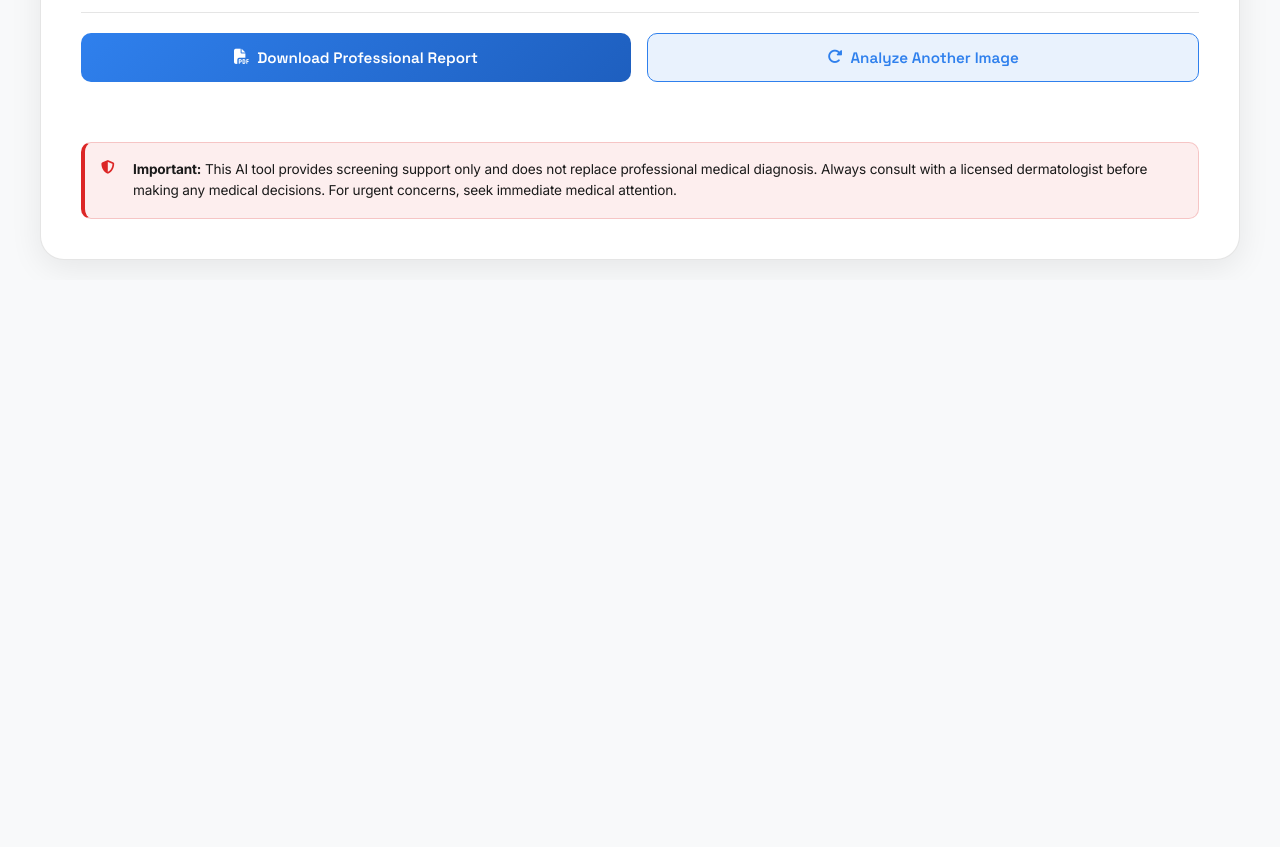
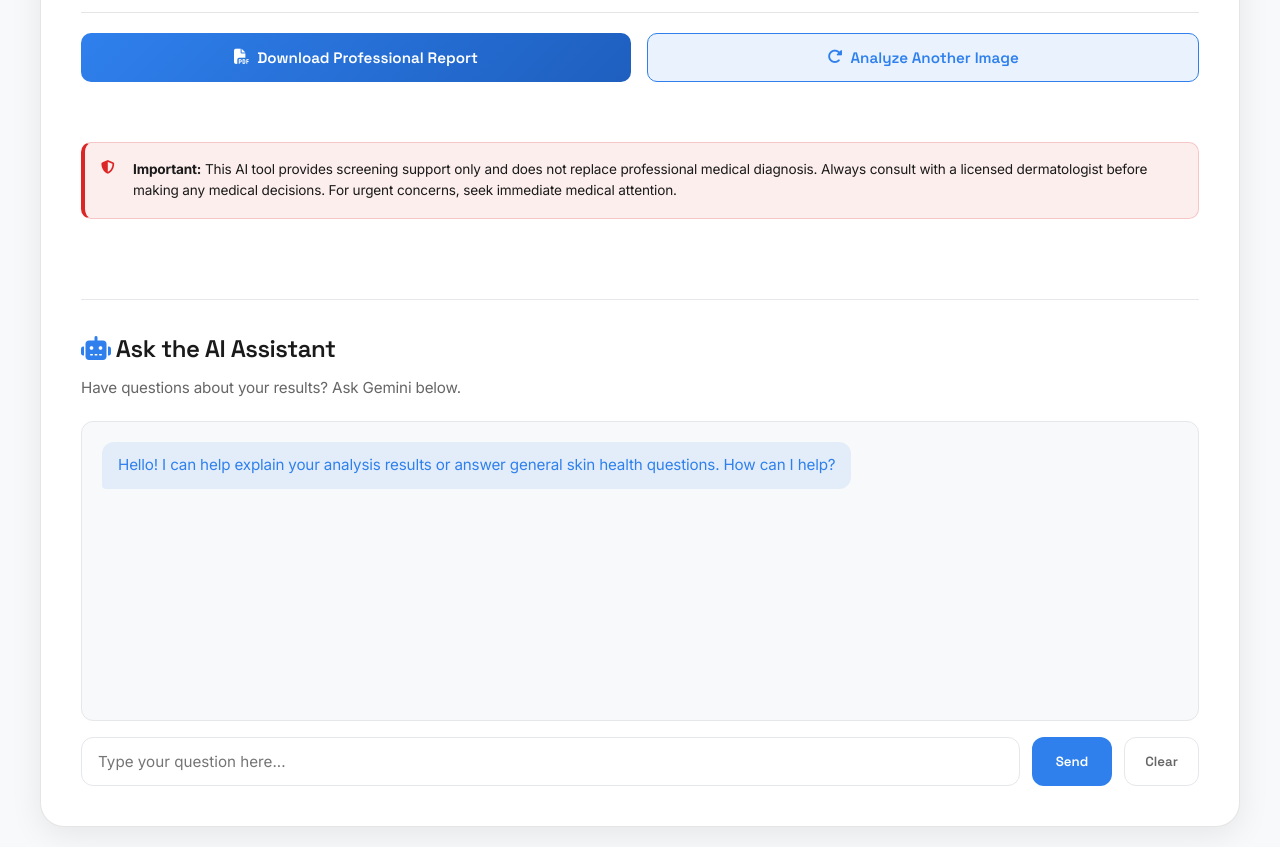
Before and after one commit to harman836/skin-disease-detector, a Flask app: page /results in a window 1280 px wide; the page is wider, and only the part inside the window is pictured. Shown: the part 1685-2532 px from the top of that part. Before the commit the page ends 1947 px from the top of that part, so only its background shows below. Run offline with Flask 3, Linux system fonts and the light colour scheme.

Commit message:
added chatbot

```diff
--- a/app.py
+++ b/app.py
@@ -5,6 +5,16 @@ import os
 from pathlib import Path
 from io import BytesIO
 import base64
+
+# --- ADDED FOR CHATBOT ---
+import google.generativeai as genai
+from dotenv import load_dotenv
+
+# Force Python to find the .env file exactly where app.py is located
+basedir = os.path.abspath(os.path.dirname(__file__))
+env_path = os.path.join(basedir, '.env')
+load_dotenv(env_path)
+# -------------------------
 
 app = Flask(__name__)
 
@@ -15,25 +25,36 @@ IMAGE_SIZE = (224, 224)  # Target image size
 
 app.config['MAX_CONTENT_LENGTH'] = MAX_CONTENT_LENGTH
 
+# --- ADDED FOR CHATBOT ---
+api_key = os.getenv("GEMINI_API_KEY")
+
+# Let's print this to the terminal so we can see if it worked!
+print(f"--- DEBUG: Looking for .env file at: {env_path} ---")
+if api_key:
+    print(f"--- DEBUG: API Key found! It starts with: {api_key[:5]}... ---")
+    genai.configure(api_key=api_key)
+    model = genai.GenerativeModel(
+        model_name="gemini-2.5-flash",
+        system_instruction="You are a helpful skin health assistant. Remind users that you are an AI, not a doctor."
+    )
+else:
+    print("--- 🚨 CRITICAL ERROR: API Key is STILL None. Python cannot read the .env file! ---")
+# -------------------------
 
 def allowed_file(filename):
     return '.' in filename and filename.rsplit('.', 1)[1].lower() in ALLOWED_EXTENSIONS
-
 
 @app.route('/')
 def index():
     return render_template('index.html')
 
-
 @app.route('/capture')
 def capture():
     return render_template('capture.html')
 
-
 @app.route('/results')
 def results():
     return render_template('results.html')
-
 
 @app.route('/upload', methods=['POST'])
 def upload_file():
@@ -96,5 +117,25 @@ def upload_file():
         return jsonify({'error': str(e)}), 500
 
 
+# --- ADDED FOR CHATBOT ---
+@app.route('/chat', methods=['POST'])
+def chat():
+    user_input = request.json.get('message')
+    if not user_input:
+        return jsonify({'error': 'No message'}), 400
+
+    # Check if the model actually loaded
+    if 'model' not in globals():
+        return jsonify({'error': "Python can't find the .env file or the key inside it."}), 500
+
+    try:
+        response = model.generate_content(user_input)
+        return jsonify({'reply': response.text})
+    except Exception as e:
+        # This will send Google's EXACT error message to your screen
+        return jsonify({'error': f"Google AI Error: {str(e)}"}), 500
+# -------------------------
+
+
 if __name__ == '__main__':
     app.run(debug=True)
--- a/templates/results.html
+++ b/templates/results.html
@@ -15,7 +15,6 @@
 <body class="results-page">
     <div class="results-wrapper">
         <div class="results-container">
-            <!-- Header -->
             <div class="results-header">
                 <button class="back-btn" id="back-btn" title="Go Back">
                     <i class="fas fa-arrow-left"></i> Back
@@ -24,11 +23,8 @@
                 <div class="timestamp" id="timestamp"></div>
             </div>
 
-            <!-- Two Column Layout -->
             <div class="results-content">
-                <!-- LEFT COLUMN -->
                 <div class="results-left">
-                    <!-- Image Section -->
                     <div class="image-section">
                         <div class="image-label">Uploaded Image</div>
                         <div class="image-container">
@@ -42,9 +38,7 @@
                     </div>
                 </div>
 
-                <!-- RIGHT COLUMN -->
                 <div class="results-right">
-                    <!-- AI Analysis Summary Card -->
                     <div class="ai-summary-card" id="summaryCard">
                         <div class="summary-header">
                             <h2>
@@ -75,7 +69,6 @@
                         </div>
                     </div>
 
-                    <!-- What This Means Section -->
                     <div class="what-means-card">
                         <h3>📖 What This Means</h3>
                         <p id="explanationText" class="explanation-text">
@@ -83,7 +76,6 @@
                         </p>
                     </div>
 
-                    <!-- Recommended Action -->
                     <div class="recommendation-card" id="recommendationCard">
                         <h3>🚨 Recommended Action</h3>
                         <div class="recommendation-content" id="recommendationContent">
@@ -91,7 +83,6 @@
                         </div>
                     </div>
 
-                    <!-- Confidence Breakdown -->
                     <div class="confidence-section">
                         <h3>📊 Confidence Breakdown</h3>
                         <p class="confidence-hint">
@@ -100,11 +91,9 @@
                         </p>
 
                         <div class="disease-results" id="diseaseResults">
-                            <!-- Dynamically populated -->
-                        </div>
+                            </div>
                     </div>
 
-                    <!-- Model Transparency -->
                     <details class="model-info">
                         <summary class="model-info-title">
                             <i class="fas fa-microchip"></i>
@@ -121,7 +110,6 @@
                 </div>
             </div>
 
-            <!-- Action Buttons -->
             <div class="results-actions">
                 <button class="btn btn-primary" id="download-btn">
                     <i class="fas fa-file-pdf"></i>
@@ -133,7 +121,6 @@
                 </button>
             </div>
 
-            <!-- Medical Disclaimer -->
             <div class="medical-disclaimer">
                 <i class="fas fa-shield-alt"></i>
                 <p>
@@ -141,7 +128,26 @@
                     Always consult with a licensed dermatologist before making any medical decisions. For urgent concerns, seek immediate medical attention.
                 </p>
             </div>
-        </div>
+
+            <div style="margin-top: 40px; border-top: 1px solid #e5e7eb; padding-top: 30px;">
+                <h2 style="font-family: 'Space Grotesk', sans-serif; font-size: 1.5rem; font-weight: 600; color: #1a1a1a; margin-bottom: 8px;">
+                    <i class="fas fa-robot" style="color: #2F80ED;"></i> Ask the AI Assistant
+                </h2>
+                <p style="color: #666; font-size: 0.95rem; margin-bottom: 20px;">Have questions about your results? Ask Gemini below.</p>
+
+                <div id="chat-window" style="height: 300px; overflow-y: auto; background: #f8f9fa; border: 1px solid #e5e7eb; border-radius: 12px; padding: 20px; display: flex; flex-direction: column; gap: 12px; margin-bottom: 16px;">
+                    <div style="background: rgba(47, 128, 237, 0.1); color: #2F80ED; padding: 12px 16px; border-radius: 12px; border-bottom-left-radius: 4px; max-width: 80%; align-self: flex-start; font-size: 0.95rem; line-height: 1.5;">
+                        Hello! I can help explain your analysis results or answer general skin health questions. How can I help?
+                    </div>
+                </div>
+
+                <div style="display: flex; gap: 12px;">
+                    <input type="text" id="chat-input" placeholder="Type your question here..." style="flex: 1; padding: 14px 16px; border: 1px solid #e5e7eb; border-radius: 12px; font-family: 'Inter', sans-serif; font-size: 0.95rem; outline: none;" onkeypress="if(event.key==='Enter') sendChat()">
+                    <button onclick="sendChat()" style="background: #2F80ED; color: white; border: none; padding: 0 24px; border-radius: 12px; font-weight: 600; cursor: pointer; font-family: 'Space Grotesk', sans-serif; transition: 0.2s;">Send</button>
+                    <button onclick="clearChat()" style="background: white; color: #666; border: 1px solid #e5e7eb; padding: 0 20px; border-radius: 12px; font-weight: 600; cursor: pointer; font-family: 'Space Grotesk', sans-serif; transition: 0.2s;">Clear</button>
+                </div>
+            </div>
+            </div>
     </div>
 
     <script>
@@ -366,6 +372,51 @@
                 console.log('No image data found in localStorage');
             }
         });
+
+        // ==========================================
+        // CHATBOT JAVASCRIPT
+        // ==========================================
+        async function sendChat() {
+            const input = document.getElementById('chat-input');
+            const windowDiv = document.getElementById('chat-window');
+            const msg = input.value.trim();
+            if(!msg) return;
+
+            // Display user message
+            windowDiv.innerHTML += `<div style="background: #2F80ED; color: white; padding: 12px 16px; border-radius: 12px; border-bottom-right-radius: 4px; max-width: 80%; align-self: flex-end; font-size: 0.95rem; line-height: 1.5;">${msg}</div>`;
+            input.value = '';
+            windowDiv.scrollTop = windowDiv.scrollHeight;
+
+            // Display loading message
+            const loadingId = 'loading-' + Date.now();
+            windowDiv.innerHTML += `<div id="${loadingId}" style="background: rgba(47, 128, 237, 0.1); color: #2F80ED; padding: 12px 16px; border-radius: 12px; border-bottom-left-radius: 4px; max-width: 80%; align-self: flex-start; font-size: 0.95rem; line-height: 1.5;">Thinking...</div>`;
+            windowDiv.scrollTop = windowDiv.scrollHeight;
+
+            try {
+                const res = await fetch('/chat', {
+                    method: 'POST',
+                    headers: {'Content-Type': 'application/json'},
+                    body: JSON.stringify({message: msg})
+                });
+                const data = await res.json();
+
+                document.getElementById(loadingId).remove();
+
+                if (data.reply) {
+                    windowDiv.innerHTML += `<div style="background: rgba(47, 128, 237, 0.1); color: #2F80ED; padding: 12px 16px; border-radius: 12px; border-bottom-left-radius: 4px; max-width: 80%; align-self: flex-start; font-size: 0.95rem; line-height: 1.5;">${data.reply}</div>`;
+                } else {
+                    windowDiv.innerHTML += `<div style="background: rgba(220, 38, 38, 0.1); color: #dc2626; padding: 12px 16px; border-radius: 12px; border-bottom-left-radius: 4px; max-width: 80%; align-self: flex-start; font-size: 0.95rem; line-height: 1.5;">Error: ${data.error}</div>`;
+                }
+            } catch (e) {
+                document.getElementById(loadingId).remove();
+                windowDiv.innerHTML += `<div style="background: rgba(220, 38, 38, 0.1); color: #dc2626; padding: 12px 16px; border-radius: 12px; border-bottom-left-radius: 4px; max-width: 80%; align-self: flex-start; font-size: 0.95rem; line-height: 1.5;">Connection error. Please restart your python server.</div>`;
+            }
+            windowDiv.scrollTop = windowDiv.scrollHeight;
+        }
+
+        function clearChat() {
+            document.getElementById('chat-window').innerHTML = `<div style="background: rgba(47, 128, 237, 0.1); color: #2F80ED; padding: 12px 16px; border-radius: 12px; border-bottom-left-radius: 4px; max-width: 80%; align-self: flex-start; font-size: 0.95rem; line-height: 1.5;">Chat cleared! How else can I help you today?</div>`;
+        }
     </script>
 </body>
 </html>
```
Also changed, not shown: templates/capture.html (+7 -1 lines).
